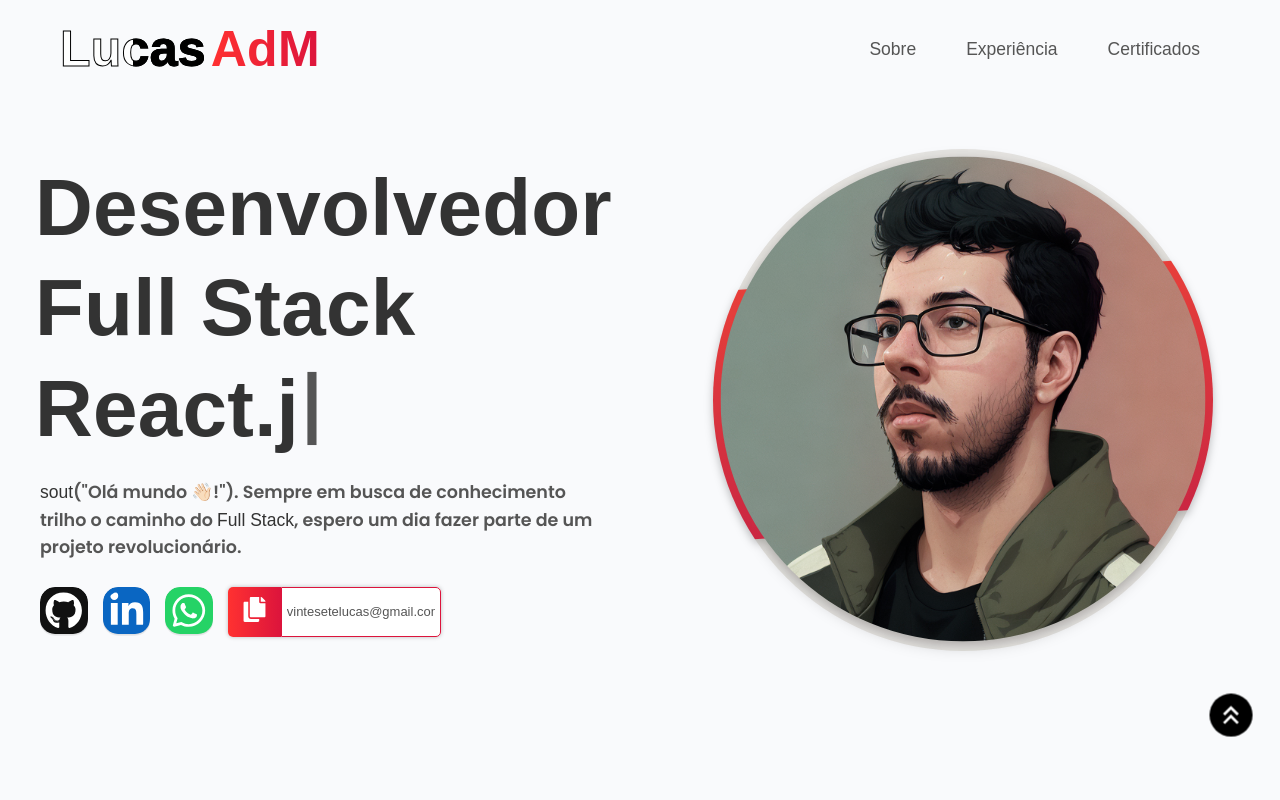
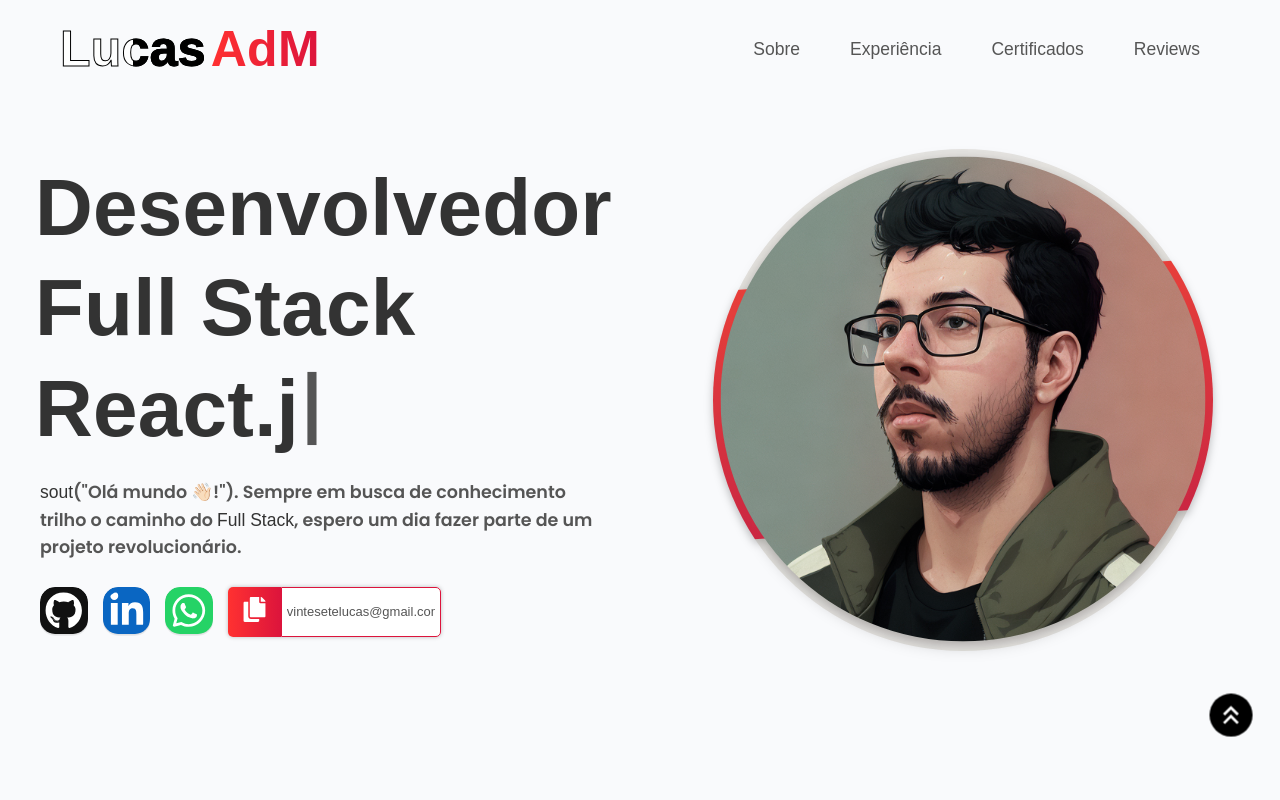
Before and after one commit to lucas-adm/react-portfolio, a React (Vite) app: page / in a window 1280 px wide. Shown: the top 800 px of the page. Built offline with nearby package versions, Linux system fonts and the light colour scheme; a web font is replaced by a local one.

Commit message:
🧹 cleanup: activate service

```diff
--- a/src/components/navbar.jsx
+++ b/src/components/navbar.jsx
@@ -49,7 +49,7 @@ const Navbar = () => {
                     <Link to="/sobre"><li>Sobre</li></Link>
                     <Link to="/experiencia"><li>Experiência</li></Link>
                     <Link to="/certificados"><li>Certificados</li></Link>
-                    {/* <Link to="/reviews"><li>Reviews</li></Link> */}
+                    <Link to="/reviews"><li>Reviews</li></Link>
                 </ul>
             </nav>
         </header >
```
